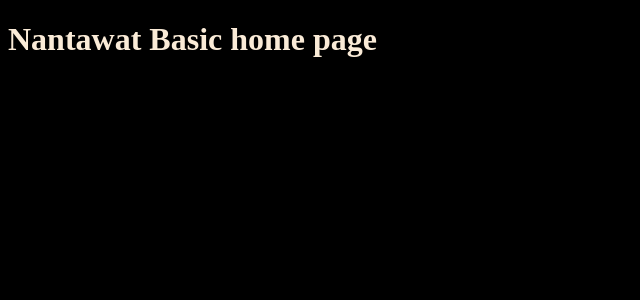
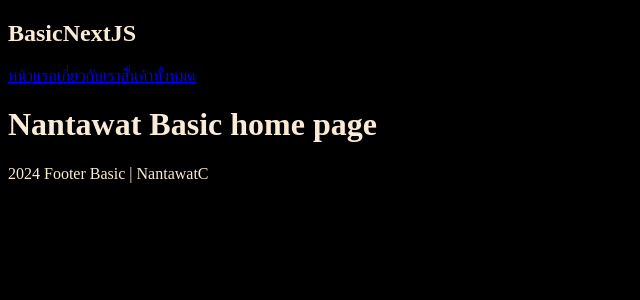
Before and after one commit to nantawatCharoenrat/next-basic, a Next.js app: page / in a window 1280 px wide. Shown: the top 300 px of the page, without its empty margins (0-640 px from the left). Built offline with nearby package versions, Linux system fonts and the light colour scheme.

Commit message:
06/01/2024/12:53

```diff
--- a/components/Footer.js
+++ b/components/Footer.js
@@ -1,7 +1,7 @@
 export default function Footer(){
     return(
         <footer>
-            2024 NantawatC Footer
+            2024 Footer Basic | NantawatC
         </footer>
     )
 }
--- a/components/Navbar.js
+++ b/components/Navbar.js
@@ -1,3 +1,4 @@
+import Link from "next/link"
 export default function Navbar() {
     return (
         <nav>
@@ -6,10 +7,15 @@
                     BasicNextJS
                 </h1>
             </dev>
-            <ul>
-                <li>หน้าแรก</li>
-                <li>เกี่ยวกับเรา</li>
-            </ul>
+            <Link href="/">
+                หน้าแรก
+            </Link>
+            <Link href="/about">
+                เกี่ยวกับเรา
+            </Link>
+            <Link href="/products">
+                สิั้นค้าทั้งหมด
+            </Link>
         </nav>
     )
 }
--- a/pages/about.js
+++ b/pages/about.js
@@ -1,9 +1,13 @@
+import Navbar from "@/components/Navbar"
+import Footer from "@/components/Footer"
 export default function About() {
     return (
         <>
+            <Navbar />
             <h1>
                 Nantawat Basic About page
             </h1>
+            <Footer />
         </>
     )
 }
--- a/pages/index.js
+++ b/pages/index.js
@@ -1,10 +1,14 @@
+import Navbar from "@/components/Navbar"
+import Footer from "@/components/Footer"
 
 export default function Home() {
   return (
     <>
+      <Navbar/>
       <h1>
         Nantawat Basic home page
       </h1>
+      <Footer/>
     </>
   )
 }
--- a/pages/products/index.js
+++ b/pages/products/index.js
@@ -1,9 +1,14 @@
+import Navbar from "@/components/Navbar"
+import Footer from "@/components/Footer"
 export default function Index() {
     return (
         <>
+            <Navbar />
             <h1>
                 สินค้าทั้งหมด
             </h1>
+            <Footer />
         </>
+
     )
 }
```
